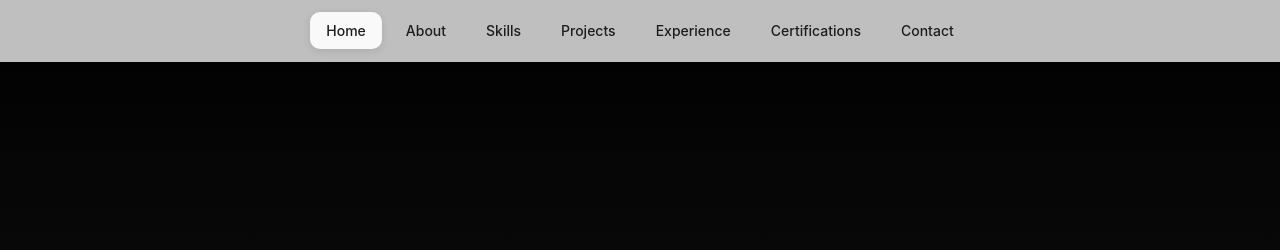
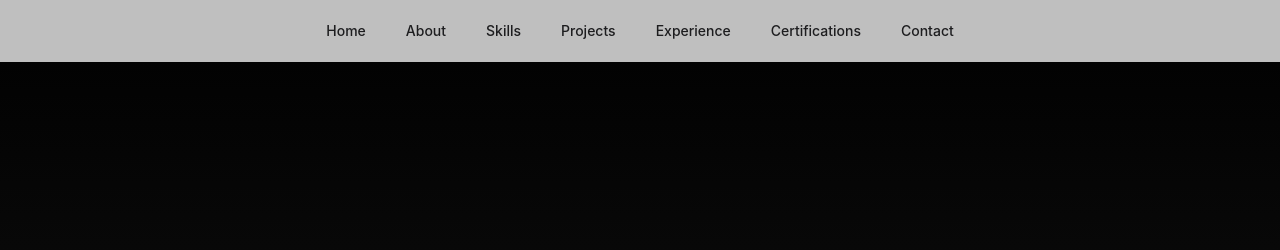
Before and after one commit to pandarichundru/_portfolio, a plain HTML site: page portfolio.html in a window 1280 px wide. Shown: the top 250 px of the page. Drawn offline with nearby package versions, Linux system fonts and the light colour scheme.

Commit message:
Update portfolio_styles.css

```diff
--- a/assets/css/portfolio_styles.css
+++ b/assets/css/portfolio_styles.css
@@ -83,13 +83,6 @@ body.menu-open {
 }
 .nav-link:hover {
     transform: scale(1.05);
-}
-.nav-link.active {
-    background: rgba(255, 255, 255, 0.9);
-    color: #1d1d1f;
-    font-size: 0.875rem;
-    box-shadow: 0 2px 8px rgba(0, 0, 0, 0.1);
-    border-radius: 10px; /* Reduced roundness */
 }
 
 /* FADE-IN ANIMATIONS */
```
